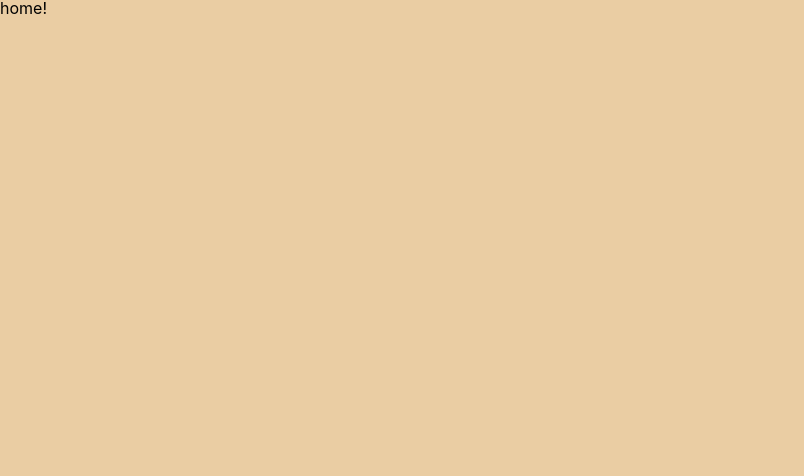
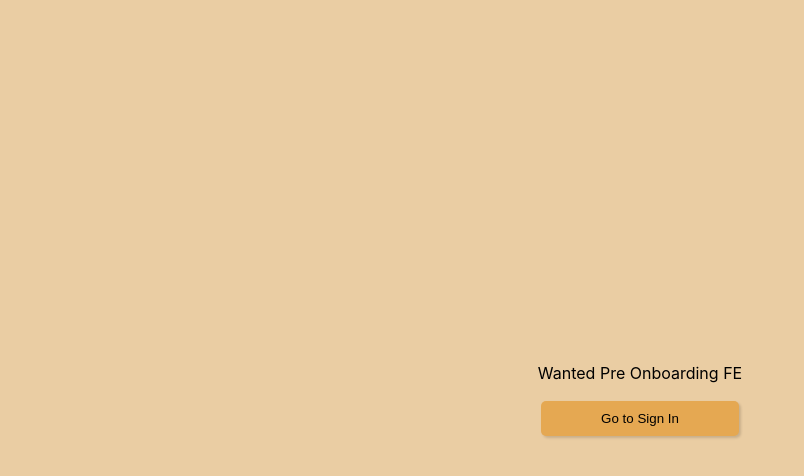
Before and after one commit to nlom0218/wanted-pre-onboarding-fe, a React (Create React App) app: page / in a window 1280 px wide. Shown: the top 476 px of the page, without its empty margins (0-804 px from the left). Built offline with nearby package versions, Linux system fonts and the light colour scheme.

Commit message:
Home style

```diff
--- a/src/Pages/Home.tsx
+++ b/src/Pages/Home.tsx
@@ -1,7 +1,32 @@
 import React from "react";
+import styled from "styled-components";
+
+const Container = styled.div`
+  display: flex;
+  flex-direction: column;
+  min-height: 100vh;
+  align-items: center;
+  justify-content: center;
+  div {
+    margin-bottom: 20px;
+  }
+  button {
+    box-shadow: rgba(0, 0, 0, 0.15) 1.95px 1.95px 2.6px;
+    padding: 10px 60px;
+    background-color: #e5a852;
+    border-radius: 5px;
+    border: none;
+    cursor: pointer;
+  }
+`;
 
 const Home = () => {
-  return <div>home!</div>;
+  return (
+    <Container>
+      <div>Wanted Pre Onboarding FE</div>
+      <button>Go to Sign In</button>
+    </Container>
+  );
 };
 
 export default Home;
```
